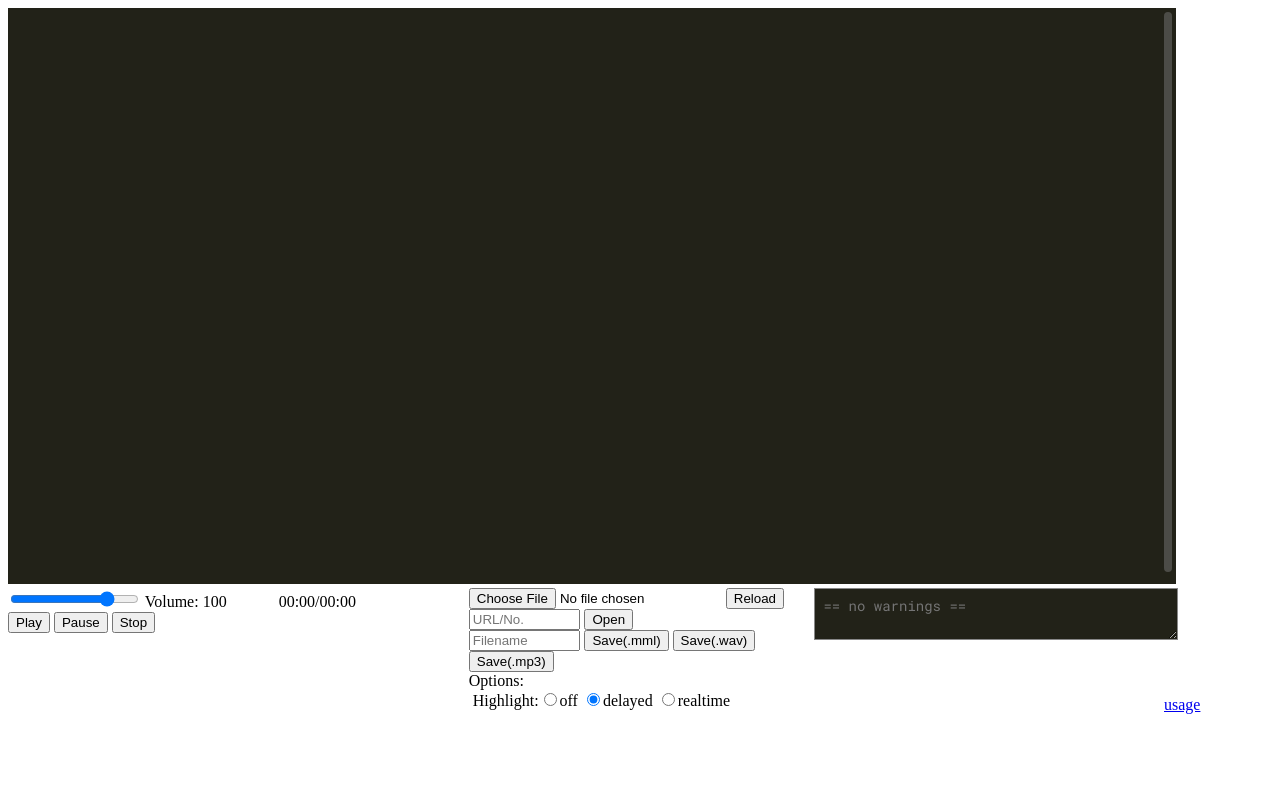
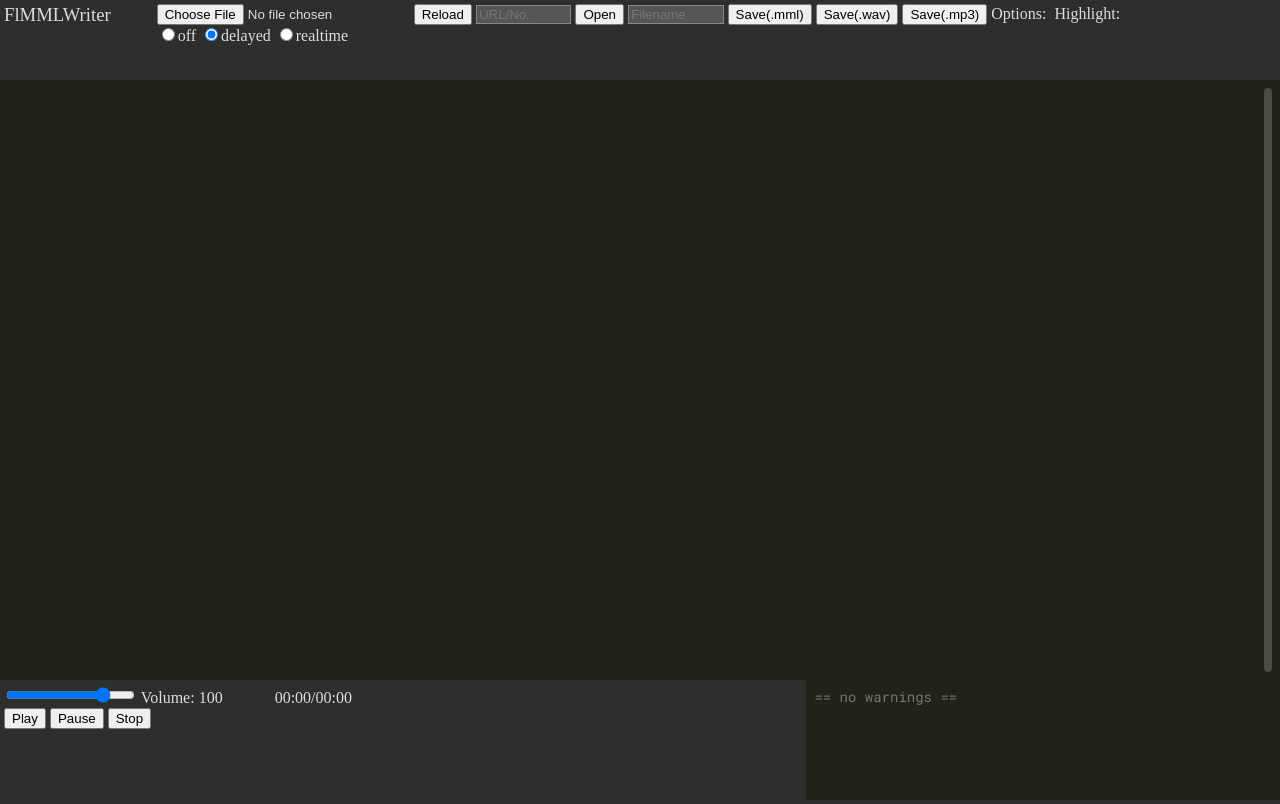
Before and after one commit to misosouP6250/FlMMLWriter, a plain HTML site: page index.html in a window 1280 px wide. Drawn offline with Linux system fonts and the light colour scheme.

Commit message:
見た目大幅変更(仮) スマホだとオプション隠れてしまう、ToDo:ボタン類を画像に変更してスペース節約

```diff
--- a/css/main.css
+++ b/css/main.css
@@ -2,6 +2,44 @@
 
 /* google fonts */
 @import url(https://fonts.googleapis.com/css?family=Roboto+Mono);
+
+/* body */
+body {
+	margin: 0;
+	padding: 0;
+	width: 100vw;
+	overflow: hidden;
+	color: #DDD;
+	background-color: #2C2F2C;
+}
+
+/* header */
+div#header {
+	position: relative;
+	top: 0;
+	left: 0;
+	margin: 0;
+	padding: 4px;
+	width: 100vw;
+	height: 10vh;
+	box-sizing: border-box;
+	overflow: hidden;
+}
+
+/* editor */
+div#editor {
+	position: relative;
+	height: 75vh;
+	box-sizing: border-box;
+}
+
+/* footer */
+div#footer {
+	position: relative;
+	margin: 0;
+	padding: 0;
+	height: 15vh;
+}
 
 /* 音符 [a-gA-G][%]?[0-9]* */
 span.note {
@@ -233,7 +271,8 @@ span#mmlhighlight {
 	margin: 0;
 	top: 0;
 	left: 0;
-	border: 1px none #000;
+	border: 0 none #000;
+	box-sizing: border-box;
 }
 
 div#mmlhighlightwrap {
@@ -247,6 +286,7 @@ div#mmlhighlightwrap {
 	overflow: hidden;
 	font-size: 16px;
 	color: #EEE;
+	box-sizing: border-box;
 }
 
 /* テキストエリア */
@@ -261,11 +301,12 @@ textarea#mmltxt {
 
 /* Warningエリア */
 textarea#mmlwarn {
-	resize: vertical;
+	resize: none;
 	background-color: #222218;
-	border: 1px solid #888;
+	border: 0 none #888;
 	overflow: auto;
 	width: 100%;
+	height: 100%;
 }
 
 /* ハイライト */
@@ -282,8 +323,10 @@ span {
 /* スクロールバー */
 div#scrollBar {
 	background-color: #777;
-	margin: 4px;
+	margin: 8px;
+	/* padding: 12px; */
 	width: 8px;
+	right: 8px;
 	border-radius: 4px;
 	opacity: 0.5;
 }
@@ -294,23 +337,56 @@ div#scrollBar:hover {
 }
 
 /* コントロール */
+div#ctrls-header{
+	position: relative;
+	top:0;
+	left:0;
+	width: 88%;
+}
+
+div#ctrls {
+	position: relative;
+	height: 100%;
+}
+
 div#ctrls > #ctrl-right {
 	float: left;
 }
 
 div#ctrls > #ctrl-left {
 	float: left;
+	padding: 4px;
+	height: 100%;
+	box-sizing: border-box;
 }
 
 div#ctrls > #ctrl-warn {
-	float: right;
+	float: left;
+	height: 100%;
 }
 
 div#ctrls::after {
 	clear: both;
 }
 
-/* テキスト */
+/* テキストインプット */
 input#mmlurl, input#mmlsavefilename {
-	width: 30%;
+	border: 1px solid #888;
+	background-color: #555;
+	color: #DDD;
+	width: 8%;
 }
+
+/* タイトル */
+div#title-header {
+	float: left;
+	width: 12%;
+}
+
+div#title-header::after {
+	clear: both;
+}
+
+span#title-font {
+	font-size: 14pt;
+}
--- a/index.html
+++ b/index.html
@@ -17,19 +17,43 @@
 <link rel="stylesheet" type="text/css" href="css/main.css">
 </head>
 <body>
-	<div style="position: relative">
+	<!-- header -->
+	<div id="header">
+		<div id="title-header">
+			<span id="title-font">FlMMLWriter</span>
+		</div>
+		<div id="ctrls-header">
+			<input type="file" id="mmlfile" onChange="writer.onMMLSelected(document.getElementById('mmlfile'))"></input>
+			<input type="button" id="mmlreload" value="Reload" onClick="writer.onMMLSelected(document.getElementById('mmlfile'))">
+			<input type="text" id="mmlurl" value="" placeholder="URL/No.">
+			<input type="button" id="mmlopenurl" value="Open" onClick="writer.openUrl(document.getElementById('mmlurl').value)">
+			<input type="text" id="mmlsavefilename" value="" placeholder="Filename">
+			<input type="button" id="mmlsavetxt" value="Save(.mml)" onClick="writer.saveText('.mml')">
+			<input type="button" id="mmlsave" value="Save(.wav)" onClick="writer.save(false)">
+			<input type="button" id="mmlsavemp3" value="Save(.mp3)" onClick="writer.save(true)">
+			<span>Options:</span>
+			<span> Highlight:</span><input type="radio" id="hlt-off" name="editorHL" value="off" onClick="writer.changeHltMode()"><span>off</span>
+			<input type="radio" id="hlt-delay" name="editorHL" value="delay" checked="checked" onClick="writer.changeHltMode()"><span>delayed</span>
+			<input type="radio" id="hlt-rt" name="editorHL" value="rt" onClick="writer.changeHltMode()"><span>realtime</span><br>
+		</div>
+	</div>
+	<!-- header end -->
+	<!-- editor -->
+	<div id="editor">
 		<textarea id="mmltxt" spellcheck="false"></textarea>
 		<div id="mmlhighlightwrap" style="bottom: 0; right: 0">
 			<span id="mmlhighlight" style="position:absolute; top: 0; left: 0; display: inline-block;"></span>
 			<div id="scrollBar"></div>
 		</div>
 	</div>
+	<!-- editor end -->
 	<!-- <div style="position: relative">
 		<textarea id="mmlwarn" cols=120 rows=6 placeholder="== no warnings =="></textarea>
 	</div> -->
-	<div style="display: inline-block; width: 90vw">
+	<!-- footer -->
+	<div id="footer">
 		<div id="ctrls">
-			<div id="ctrl-left" style="text-align: left; width: 40%">
+			<div id="ctrl-left" style="text-align: left; width: 63%">
 				<input type="range" id="mmlvolume" min="0" max="127" step="1" value="100" onClick="writer.onVolumeChange(this.value)">
 				<span id="mmlstatus">Volume: 100</span><span>　　　</span>
 				<span id="mmltime">00:00/00:00</span><br>
@@ -37,26 +61,12 @@
 				<input type="button" id="mmlpause" value="Pause" onClick="writer.pause()">
 				<input type="button" id="mmlstop" value="Stop" onClick="writer.stop()">
 			</div>
-			<div id="ctrl-right" style="text-align: left; width: 30%">
-				<input type="file" id="mmlfile" onChange="writer.onMMLSelected(document.getElementById('mmlfile'))"></input>
-				<input type="button" id="mmlreload" value="Reload" onClick="writer.onMMLSelected(document.getElementById('mmlfile'))">
-				<br>
-				<input type="text" id="mmlurl" value="" placeholder="URL/No.">
-				<input type="button" id="mmlopenurl" value="Open" onClick="writer.openUrl(document.getElementById('mmlurl').value)"><br>
-				<input type="text" id="mmlsavefilename" value="" placeholder="Filename">
-				<input type="button" id="mmlsavetxt" value="Save(.mml)" onClick="writer.saveText('.mml')">
-				<input type="button" id="mmlsave" value="Save(.wav)" onClick="writer.save(false)">
-				<input type="button" id="mmlsavemp3" value="Save(.mp3)" onClick="writer.save(true)"><br>
-				<span>Options:</span><br>
-				<span> Highlight:</span><input type="radio" id="hlt-off" name="editorHL" value="off" onClick="writer.changeHltMode()"><span>off</span>
-				<input type="radio" id="hlt-delay" name="editorHL" value="delay" checked="checked" onClick="writer.changeHltMode()"><span>delayed</span>
-				<input type="radio" id="hlt-rt" name="editorHL" value="rt" onClick="writer.changeHltMode()"><span>realtime</span><br>
-			</div>
-			<div id="ctrl-warn" style="text-align: left; width: 30%">
+			<div id="ctrl-warn" style="text-align: left; width: 37%">
 				<textarea id="mmlwarn" placeholder="== no warnings =="></textarea>
 			</div>
 		</div>
+		<!-- <a target="blanc" href="https://github.com/misosouP6250/FlMMLWriter/blob/master/README.md">usage</a> -->
 	</div>
-	<a target="blanc" href="https://github.com/misosouP6250/FlMMLWriter/blob/master/README.md">usage</a><br>
+	<!-- footer end -->
 </body>
 </html>
--- a/js/main/main.js
+++ b/js/main/main.js
@@ -1343,8 +1343,8 @@ var FlMMLWriter = function () {
 		// elmTxt.style.WebkitAppearance = "none";
 		// elmTxt.style.top = "10px";
 		// elmTxt.style.left = "10px";
-		elmTxt.style.width = "90vw";
-		elmTxt.style.height = "70vh";
+		elmTxt.style.width = "100%";
+		elmTxt.style.height = "100%";
 		// elmTxt.style.padding = "4px";
 
 
```
